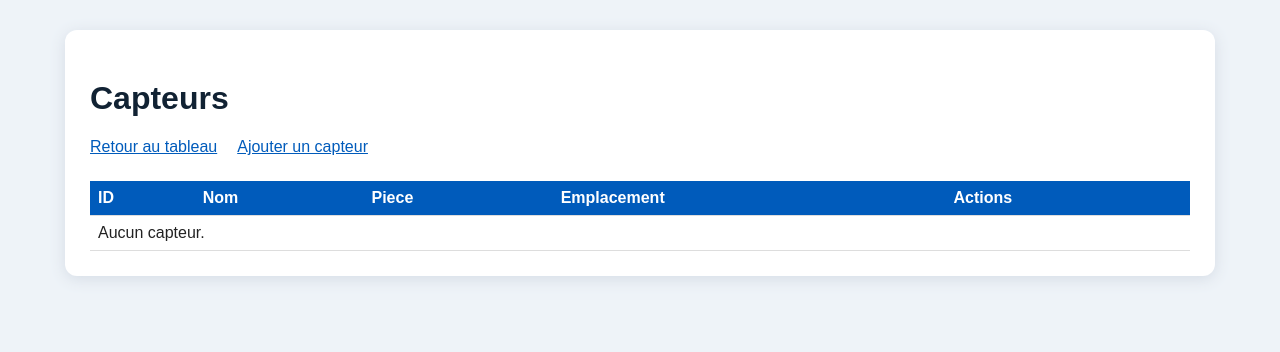
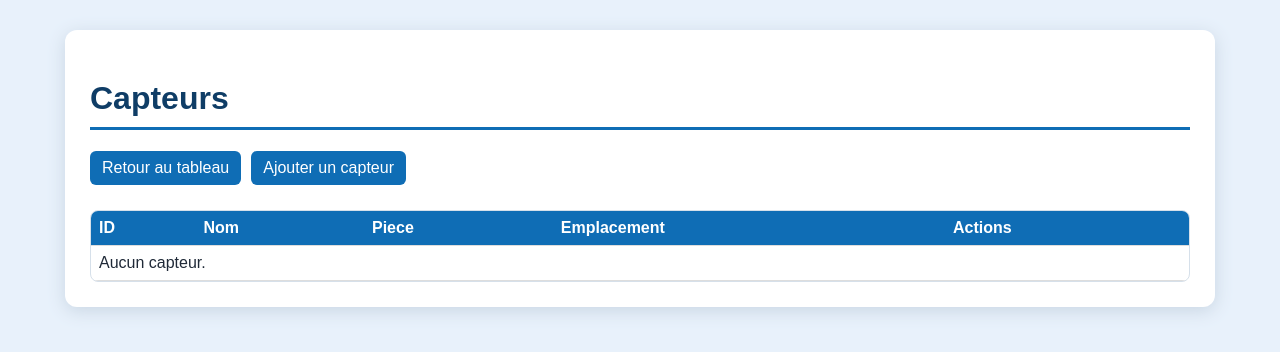
Before and after one commit to AlexKientz67/sae-integrative, a Django app: page /app/capteurs/ in a window 1280 px wide. Shown: the top 352 px of the page. Run offline with Django 5.2, Linux system fonts and the light colour scheme; data that the repository does not hold is empty.

Commit message:
add rename

```diff
--- a/saeproject/saeapp/static/saeapp/style.css
+++ b/saeproject/saeapp/static/saeapp/style.css
@@ -1,8 +1,8 @@
 body {
     margin: 0;
     font-family: Arial, sans-serif;
-    color: #222;
-    background: #eef3f8;
+    color: #1f2937;
+    background: #e8f1fb;
 }
 
 main {
@@ -11,31 +11,49 @@ main {
     padding: 25px;
     background: white;
     border-radius: 12px;
-    box-shadow: 0 3px 15px #d5dce5;
+    box-shadow: 0 4px 18px #c9d6e3;
 }
 
 h1,
 h2 {
     margin-top: 25px;
-    color: #123;
+    color: #0f3d66;
+}
+
+h1 {
+    padding-bottom: 10px;
+    border-bottom: 3px solid #0f6db5;
+}
+
+h2 {
+    padding-left: 10px;
+    border-left: 4px solid #0f6db5;
 }
 
 nav {
     display: flex;
     flex-wrap: wrap;
-    gap: 20px;
+    gap: 10px;
     margin-bottom: 25px;
 }
 
 a {
-    color: #005bbb;
+    color: #0f6db5;
+}
+
+nav a {
+    padding: 8px 12px;
+    color: white;
+    text-decoration: none;
+    background: #0f6db5;
+    border-radius: 6px;
 }
 
 form {
     margin-bottom: 25px;
-    padding: 15px;
-    background: #f8fafc;
-    border: 1px solid #d8e0ea;
+    padding: 18px;
+    background: #f5f9fd;
+    border: 1px solid #c8d9ea;
     border-radius: 10px;
 }
 
@@ -52,7 +70,7 @@ label {
 input,
 select,
 button {
-    padding: 8px;
+    padding: 9px;
     font: inherit;
     border-radius: 6px;
 }
@@ -61,7 +79,8 @@ input,
 select {
     width: 100%;
     max-width: 350px;
-    border: 1px solid #aaa;
+    background: white;
+    border: 1px solid #a9bdd2;
     box-sizing: border-box;
 }
 
@@ -72,12 +91,12 @@ input[type="checkbox"] {
 button {
     color: white;
     cursor: pointer;
-    background: #005bbb;
+    background: #0f6db5;
     border: 0;
 }
 
 button:hover {
-    background: #004999;
+    background: #0a4f83;
 }
 
 .inline {
@@ -87,11 +106,13 @@ button:hover {
 
 .inline button {
     padding: 4px 7px;
-    background: #b42318;
+    background: #c0392b;
 }
 
 .table-scroll {
     overflow-x: auto;
+    border: 1px solid #d6e0ea;
+    border-radius: 8px;
 }
 
 table {
@@ -107,7 +128,7 @@ td {
 }
 
 th {
-    background: #005bbb;
+    background: #0f6db5;
     color: white;
 }
 
@@ -119,7 +140,7 @@ canvas {
     width: 100%;
     height: 300px;
     background: #fff;
-    border: 1px solid #ccd6e0;
+    border: 1px solid #c8d9ea;
     border-radius: 10px;
 }
 
@@ -128,6 +149,7 @@ canvas {
     flex-wrap: wrap;
     gap: 15px;
     margin-top: 10px;
+    margin-bottom: 20px;
 }
 
 @media (max-width: 700px) {
```
